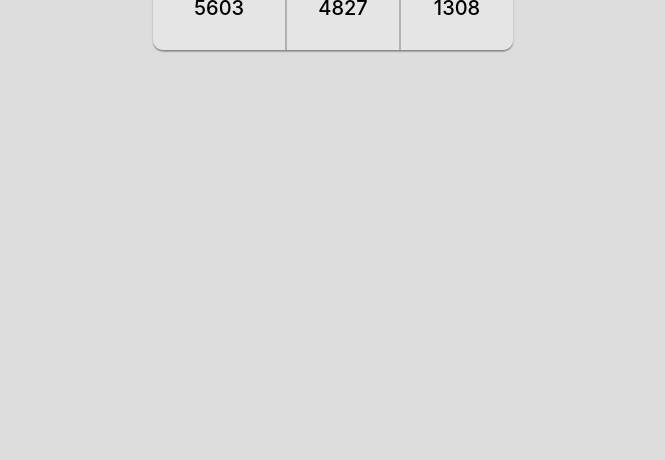
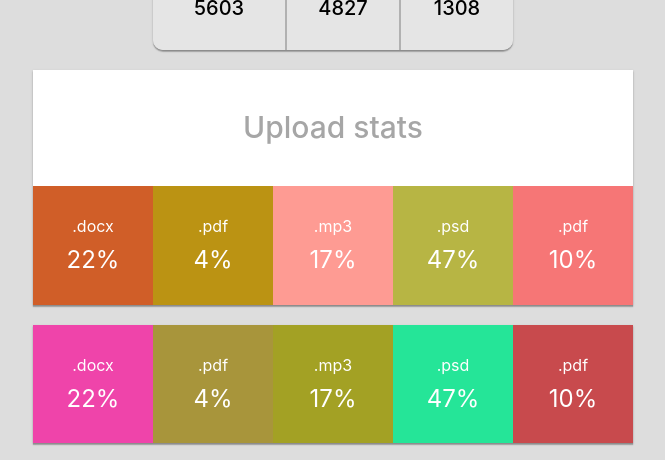
Before and after one commit to datsenkoillia/goit-react-hw-01-components, a React (Create React App) app: page / in a window 1280 px wide. Shown: the part 481-941 px from the top of the page, without its empty margins (307-972 px from the left). Before the commit the page ends 800 px from the top, so only its background shows below. Built offline with nearby package versions, Linux system fonts and the light colour scheme.

Commit message:
statistics

```diff
--- a/src/components/App.jsx
+++ b/src/components/App.jsx
@@ -1,21 +1,11 @@
 import { Profile } from './Profile/Profile';
 import user from '../user.json';
 
+import { Statistics } from './Statistics/Statistics';
+import data from '../data.json';
+
 export const App = () => {
   return (
-    // <div
-    //   style={{
-    //     height: '100vh',
-    //     display: 'flex',
-    //     justifyContent: 'center',
-    //     alignItems: 'center',
-    //     fontSize: 40,
-    //     color: '#010101'
-    //   }}
-    // >
-    //   React homework template
-    // </div>
-
     <div>
       <Profile
         username={user.username}
@@ -24,6 +14,9 @@
         avatar={user.avatar}
         stats={user.stats}
       />
+
+      <Statistics title="Upload stats" stats={data} />
+      <Statistics stats={data} />
     </div>
   );
 };
--- a/src/components/Profile/Profile.jsx
+++ b/src/components/Profile/Profile.jsx
@@ -5,26 +5,22 @@
   return (
     <div className={css.profile}>
       <div className={css.description}>
-        <img
-          src={avatar}
-          alt={username}
-          className={css.avatar}
-        />
+        <img src={avatar} alt={username} className={css.avatar} />
         <p className={css.name}>{username}</p>
         <p className={css.tag}>@{tag}</p>
         <p className={css.location}>{location}l</p>
       </div>
 
       <ul className={css.stats}>
-        <li>
+        <li className={css.li}>
           <span className={css.label}>Followers</span>
           <span className={css.quantity}>{stats.followers}</span>
         </li>
-        <li>
+        <li className={css.li}>
           <span className={css.label}>Views</span>
           <span className={css.quantity}>{stats.views}</span>
         </li>
-        <li>
+        <li className={css.li}>
           <span className={css.label}>Likes</span>
           <span className={css.quantity}>{stats.likes}</span>
         </li>
--- a/src/components/Profile/Profile.module.css
+++ b/src/components/Profile/Profile.module.css
@@ -1,8 +1,4 @@
-/* ul {
-    background-color: rgb(229, 229, 229);
-} */
-
-li {
+.li {
   display: flex;
   flex-direction: column;
   padding: 30px;
@@ -11,7 +7,7 @@
   border-top: 2px solid rgb(177, 177, 177);
 }
 
-li:not(:last-child) {
+.li:not(:last-child) {
   border-right: 2px solid rgb(177, 177, 177);
 }
 
--- /dev/null
+++ b/src/components/Statistics/Statistics.jsx
@@ -0,0 +1,39 @@
+import PropTypes from 'prop-types';
+import css from './Statistics.module.css';
+
+export const Statistics = ({ title, stats }) => {
+  return (
+    <section className={css.statistics}>
+      {title && <h2 className={css.title}>{title}</h2>}
+
+      <ul className={css.statlist}>
+        {stats.map(el => (
+          <li
+            key={el.id}
+            className={css.item}
+            style={{ backgroundColor: getRandomHexColor() }}
+          >
+            <span className={css.label}>{el.label}</span>
+            <span className={css.percentage}>{el.percentage}%</span>
+          </li>
+        ))}
+      </ul>
+    </section>
+  );
+};
+
+Statistics.propTypes = {
+  stats: PropTypes.arrayOf(
+    PropTypes.exact({
+      id: PropTypes.string.isRequired,
+      label: PropTypes.string.isRequired,
+      percentage: PropTypes.number.isRequired,
+    })
+  ),
+};
+
+function getRandomHexColor() {
+  return `#${Math.floor(Math.random() * 16777215)
+    .toString(16)
+    .padStart(6, 0)}`;
+}
--- /dev/null
+++ b/src/components/Statistics/Statistics.module.css
@@ -0,0 +1,37 @@
+.statistics {
+  margin: 20px auto;
+  width: 600px;
+  background-color: #fff;
+  /* border-radius: 10px; */
+  box-shadow: 0px 1px 3px rgba(0, 0, 0, 0.12), 0px 1px 1px rgba(0, 0, 0, 0.14),
+    0px 2px 1px rgba(0, 0, 0, 0.2);
+}
+.title {
+  padding-top: 40px;
+  padding-bottom: 40px;
+  font-weight: 500;
+  font-size: 30px;
+  line-height: 1.19;
+  text-align: center;
+  color: rgb(166, 166, 166);
+}
+.statlist {
+  display: flex;
+}
+.item {
+  display: flex;
+  flex-direction: column;
+  padding: 30px;
+  align-items: center;
+  width: 120px;
+  /* border: 2px solid rgb(177, 177, 177); */
+}
+.label {
+  color: rgb(255, 255, 255);
+  margin-bottom: 10px;
+}
+.percentage {
+  font-size: 24px;
+  line-height: 1.19;
+  color: rgb(255, 255, 255);
+}
--- /dev/null
+++ b/src/data.json
@@ -0,0 +1,7 @@
+[
+  { "id": "id-1", "label": ".docx", "percentage": 22 },
+  { "id": "id-2", "label": ".pdf", "percentage": 4 },
+  { "id": "id-3", "label": ".mp3", "percentage": 17 },
+  { "id": "id-4", "label": ".psd", "percentage": 47 },
+  { "id": "id-5", "label": ".pdf", "percentage": 10 }
+]
```
